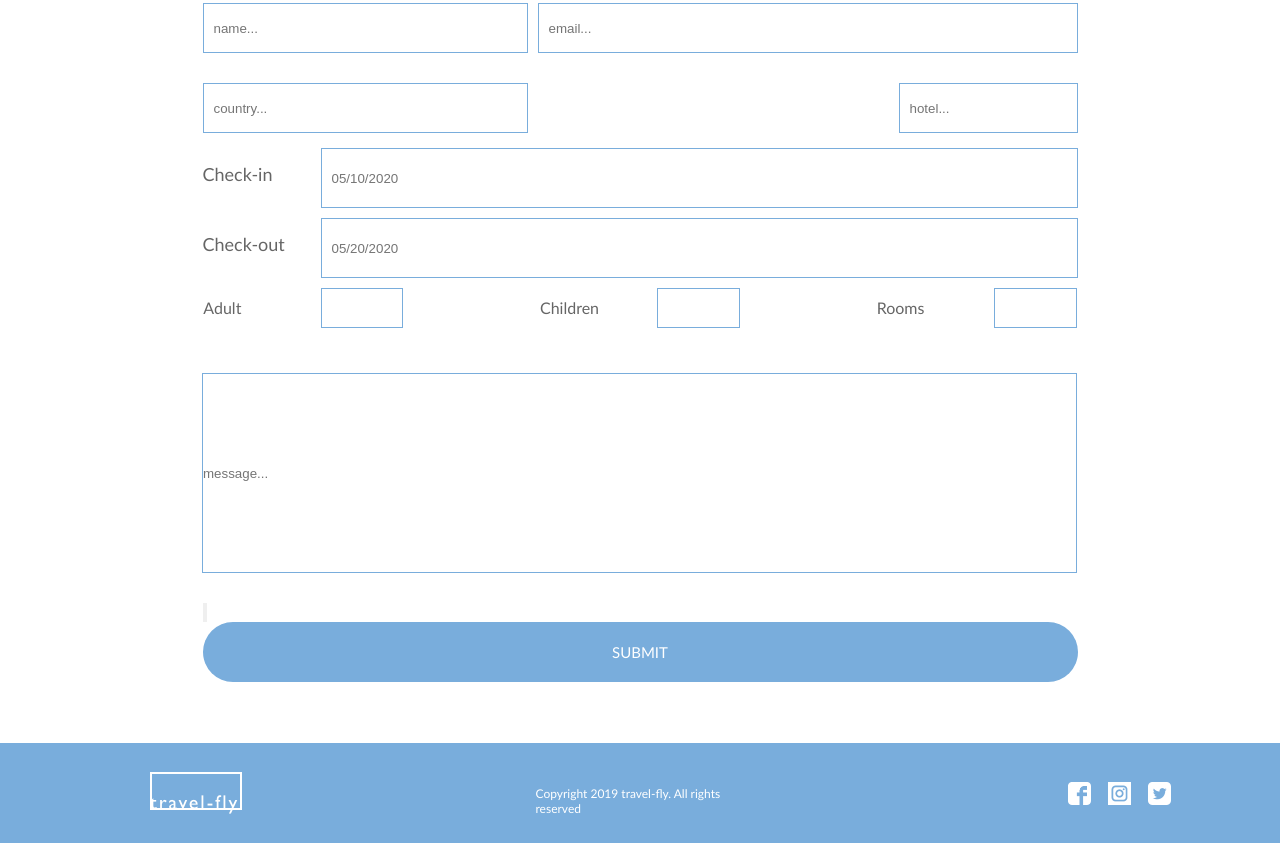
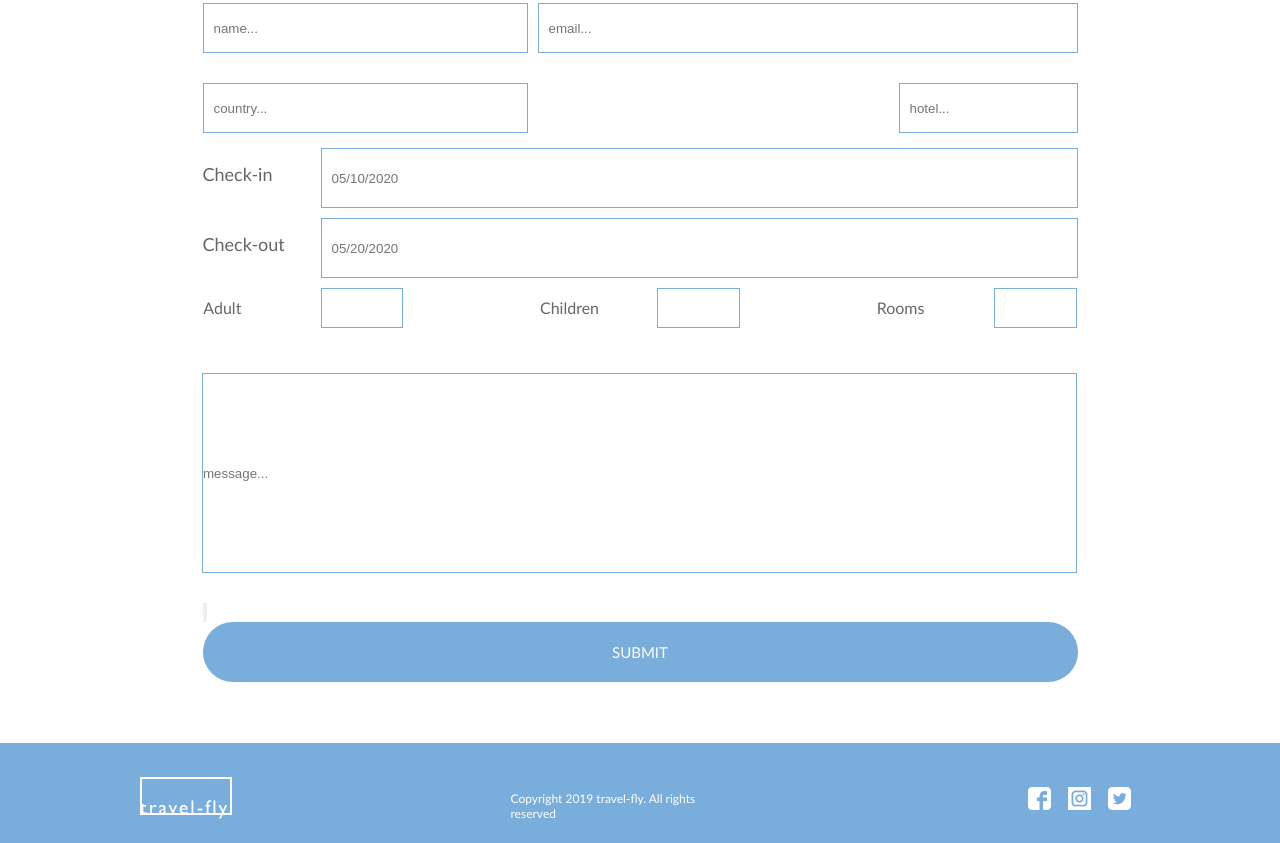
Before and after one commit to cmorgan333/homework-seven, a plain HTML site: page index.html in a window 1280 px wide. Shown: the part 867-1710 px from the top of the page. Drawn offline with Linux system fonts and the light colour scheme.

Commit message:
adjust footer
adjust footer

```diff
--- a/index.html
+++ b/index.html
@@ -161,6 +161,7 @@
     </section>
     <!-- ==============FOOTER CONTENT===============-->
     <footer>
+      <div class="footer-content">
         <div class="icon"></div>
         <div class="copywright">
           Copyright 2019 travel-fly. All rights reserved
@@ -170,6 +171,7 @@
           <div class="instagram"></div>
           <div class="twitter"></div>
         </div>
+      </div>
     </footer>
   </body>
 </html>
--- a/scss/about/about-nav.scss
+++ b/scss/about/about-nav.scss
@@ -1,5 +1,5 @@
 .black {
-  max-width: 980px;
+  max-width: 1280px;
   height: 60px;
   margin: 0 auto;
   display: flex;
--- a/scss/home/footer.scss
+++ b/scss/home/footer.scss
@@ -1,8 +1,17 @@
 footer {
-  max-width: 1280px;
+  width: 100%;
   min-height: 100px;
   background-color: $blue;
+  // margin: 0 auto;
+  // display: flex;
+  // justify-content: space-between;
+  // align-items: center;
+
+  .footer-content {
+    width: 1000px;
+    height: 60px;
     margin: 0 auto;
+    padding-top: 50px;
     display: flex;
     justify-content: space-between;
     align-items: center;
@@ -10,7 +19,7 @@ footer {
     .icon {
       width: 92px;
       height: 42px;
-    margin-left: 150px;
+      // margin-left: 150px;
       background-image: url(../assets/icons/logo-white.png);
       background-position: center;
       background-size: cover;
@@ -29,7 +38,7 @@ footer {
     .socials {
       width: 121px;
       min-height: 23px;
-    margin-right: 100px;
+      // margin-right: 100px;
       display: flex;
       justify-content: space-around;
 
@@ -61,6 +70,7 @@ footer {
       }
     }
   }
+}
 
 @media only screen and (max-width: 1100px) {
   footer {
--- a/scss/home/hero.scss
+++ b/scss/home/hero.scss
@@ -1,5 +1,5 @@
 .hero {
-  max-width: 1280px;
+  width: 100%;
   height: 500px;
   padding-top: 20px;
   background-image: linear-gradient(
```
Also changed, not shown: about.html (+2 -0 lines), australia.html (+2 -0 lines), blog.html (+2 -0 lines), canada.html (+2 -0 lines), contact.html (+2 -0 lines), egypt.html (+2 -0 lines), france.html (+2 -0 lines), israel.html (+2 -0 lines), japan.html (+2 -0 lines), newz.html (+2 -0 lines), special.html (+2 -0 lines), tours.html (+2 -0 lines), uae.html (+2 -0 lines), usa.html (+2 -0 lines), 1 more files. Lines whose indentation alone changed are shown as unchanged.
